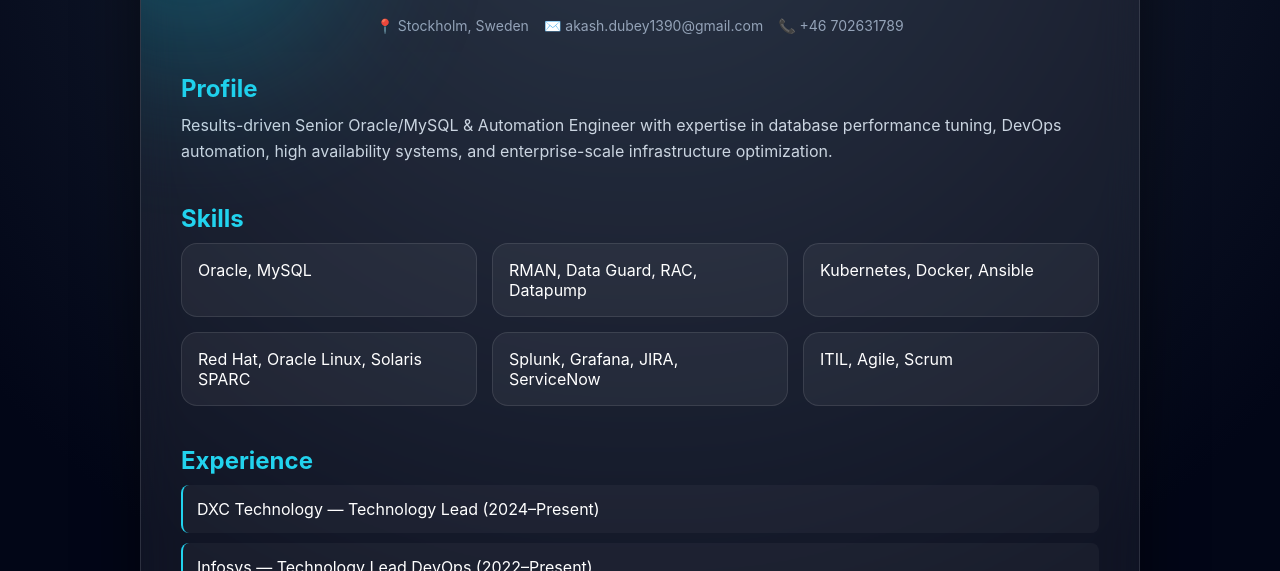
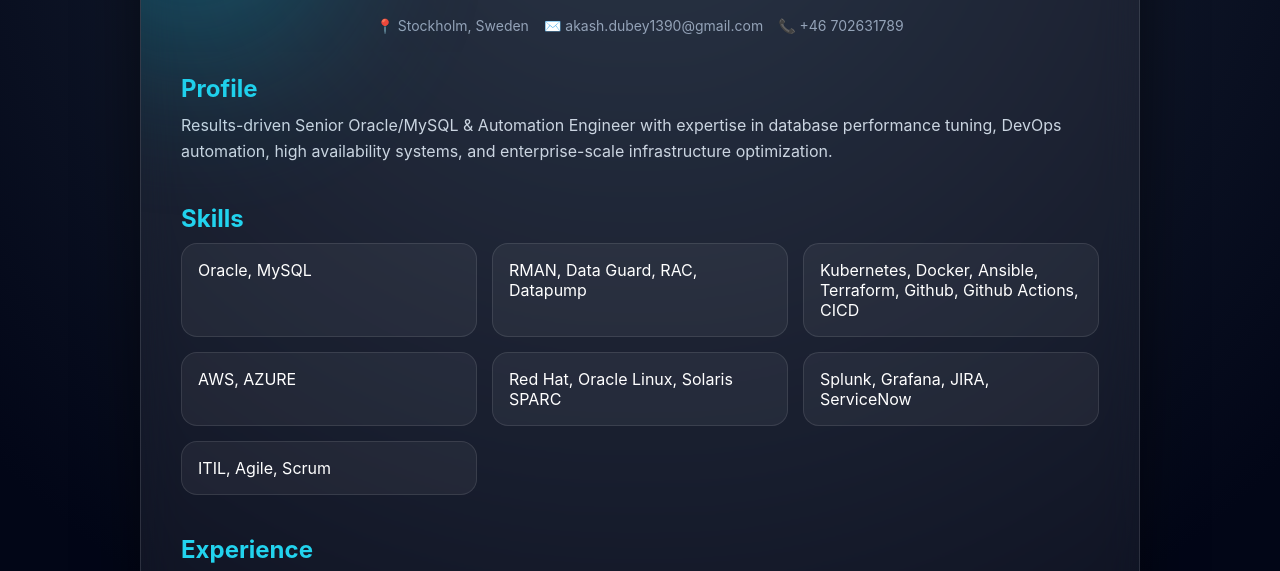
Before and after one commit to akash1390/akash1390.github.io, a plain HTML site: page index.html in a window 1280 px wide. Shown: the part 173-744 px from the top of the page. Drawn offline with Linux system fonts and the light colour scheme.

Commit message:
Update index.html

```diff
--- a/index.html
+++ b/index.html
@@ -176,7 +176,8 @@
       <div class="grid">
         <div class="card">Oracle, MySQL</div>
         <div class="card">RMAN, Data Guard, RAC, Datapump</div>
-        <div class="card">Kubernetes, Docker, Ansible</div>
+        <div class="card">Kubernetes, Docker, Ansible, Terraform, Github, Github Actions, CICD</div>
+        <div class="card">AWS, AZURE</div>
         <div class="card">Red Hat, Oracle Linux, Solaris SPARC</div>
         <div class="card">Splunk, Grafana, JIRA, ServiceNow</div>
         <div class="card">ITIL, Agile, Scrum</div>
```
